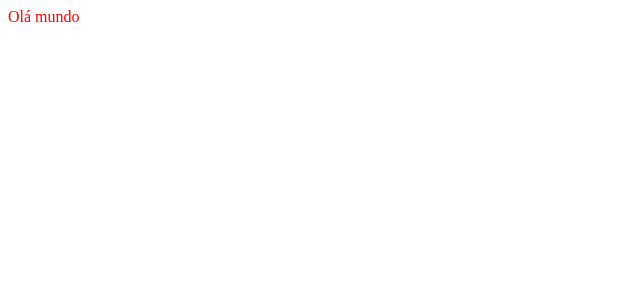
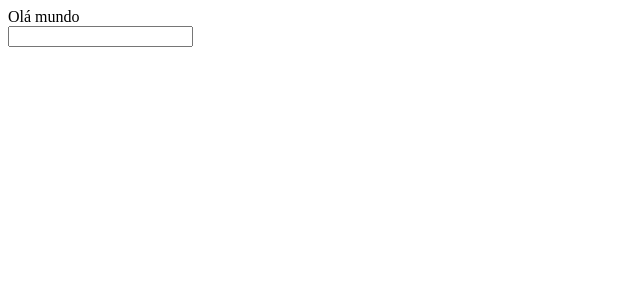
Before and after one commit to arielmell0/estudos-context-api, a React (Create React App) app: page / in a window 1280 px wide. Shown: the top 300 px of the page, without its empty margins (0-640 px from the left). Built offline with nearby package versions, Linux system fonts and the light colour scheme.

Commit message:
feat: passando o context para o nosso input e fazendo alterações

```diff
--- a/src/Components/App/App.js
+++ b/src/Components/App/App.js
@@ -2,12 +2,13 @@ import React from 'react';
 import { AuthContext } from '../../providers/auth';
 
 const App = () => {
-  const { user } = React.useContext(AuthContext)
+  const { user, setUser } = React.useContext(AuthContext)
   console.log(user)
 
   return (
   <>
-    <div style={{ color: user.color }}>Olá mundo</div>
+    <div>Olá mundo</div>
+    <input type="text" onChange={(e) => setUser({ name: e.target.value })} />
   </>
   )
 }
--- a/src/providers/auth.js
+++ b/src/providers/auth.js
@@ -1,15 +1,14 @@
-import React from 'react'
+import React, { useState } from 'react'
 
 export const AuthContext = React.createContext({})
 
 export const AuthProvider = (props) => {
-    const user = {
-        name: 'Ariel',
-        color: 'red'
-    }
+    const [user, setUser] = useState({
+        name: 'Ariel'
+    })
 
     return (
-        <AuthContext.Provider value={{ user }}>
+        <AuthContext.Provider value={{ user, setUser }}>
             { props.children }
         </AuthContext.Provider>
     )
```
